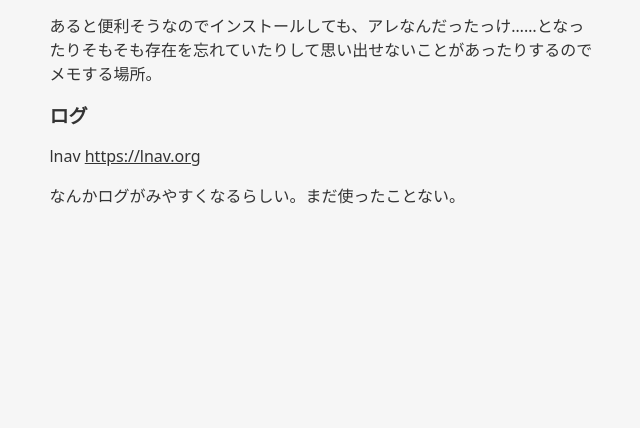
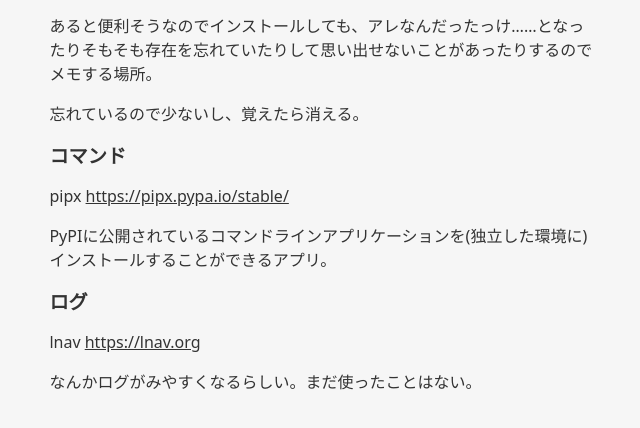
Before and after one commit to xecua/xecua.github.io, an Astro site: page /cheatsheet in a window 1280 px wide. Shown: the part 86-514 px from the top of the page, without its empty margins (316-956 px from the left). Built offline with nearby package versions, Linux system fonts and the light colour scheme; Astro itself is replaced by a stand-in of ours.

Commit message:
add commands

```diff
--- a/src/pages/cheatsheet.md
+++ b/src/pages/cheatsheet.md
@@ -7,8 +7,16 @@ layout: ../layouts/Markdown.astro
 
 あると便利そうなのでインストールしても、アレなんだったっけ……となったりそもそも存在を忘れていたりして思い出せないことがあったりするのでメモする場所。
 
+忘れているので少ないし、覚えたら消える。
+
+## コマンド
+
+pipx https://pipx.pypa.io/stable/
+
+PyPIに公開されているコマンドラインアプリケーションを(独立した環境に)インストールすることができるアプリ。
+
 ## ログ
 
 lnav https://lnav.org
 
-なんかログがみやすくなるらしい。まだ使ったことない。
+なんかログがみやすくなるらしい。まだ使ったことはない。
```
